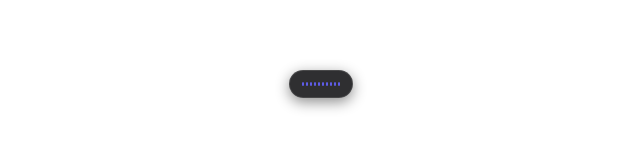
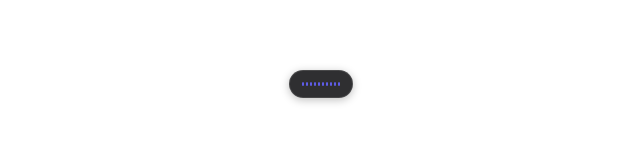
Before and after one commit to Juan-Motta/loqui, a website built with Vite: page frontend/overlay.html in a window 1280 px wide. Shown: the part 316-464 px from the top of the page, 319-959 px from the left. Built offline with nearby package versions, Linux system fonts and the light colour scheme; what @wailsio/runtime would draw is missing.

Commit message:
fix: la sombra de la píldora era un halo sobre fondos claros
La sombra venía del original de Electron: `0 4px 14px rgba(0,0,0,0.45)`. Sobre
los fondos oscuros contra los que se diseñó no se nota, pero sobre blanco
oscurece hasta 30/255 y alcanza 9 px — lo bastante para que la píldora se lea
como si estuviera dentro de una caja en vez de flotando.

Ahora `0 2px 8px rgba(0,0,0,0.25)`: medido sobre blanco, 17/255 de oscurecimiento
y 4 px de alcance. Aproximadamente la mitad de fuerza y la mitad de extensión,
suficiente para separarla del fondo sin dibujar una forma propia.

Añadido scripts/capture-overlay.sh, que captura la píldora a resolución nativa
sin recortar ni reescalar. Existe porque este problema no se puede diagnosticar
desde una captura recortada: comparando el mapa de píxeles de una captura nativa
con el de una recomprimida, la nativa da un degradado MONÓTONO desde la píldora
hacia fuera, mientras la recomprimida muestra un hueco más claro y un anillo más
oscuro siguiendo el contorno — sobreoscilación y suboscilación de un borde duro,
no algo que dibuje la app.

```diff
--- a/frontend/overlay.html
+++ b/frontend/overlay.html
@@ -12,7 +12,12 @@
         font: 11px -apple-system, sans-serif; color: #f2f2f7;
         background: rgba(30, 30, 32, 0.92); border-radius: 999px;
         border: 0.5px solid rgba(255, 255, 255, 0.12);
-        box-shadow: 0 4px 14px rgba(0, 0, 0, 0.45);
+        /* Deliberately soft. The Electron original used `0 4px 14px rgba(0,0,0,0.45)`, which over a
+           LIGHT background is a strong dark halo — big enough that the pill reads as sitting inside a
+           box rather than floating. Over the dark backgrounds it was designed against that never
+           showed. Lower alpha and a tighter blur keep the pill separated from what is behind it
+           without drawing a shape of their own. */
+        box-shadow: 0 2px 8px rgba(0, 0, 0, 0.25);
         padding: 0 12px; height: 28px; max-width: 176px;
         box-sizing: border-box; display: flex; align-items: center; gap: 8px;
       }
```
Also changed, not shown: 1 other file.
